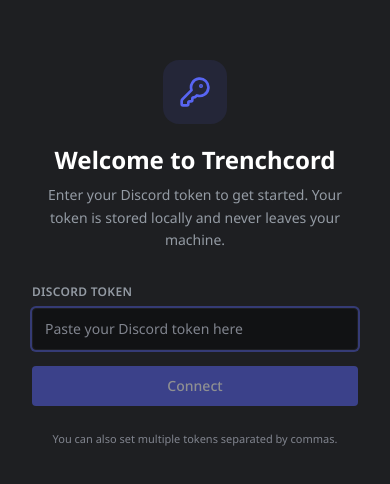
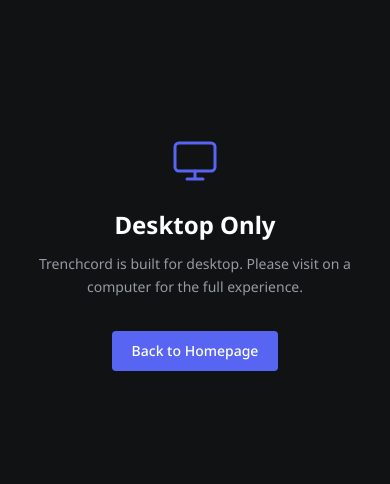
Before and after one commit to DanielHighETH/trenchcord, a React (Vite) app in the folder frontend/: page / in a window 390 px wide. Shown: the part 168-652 px from the top of the page. Built offline with nearby package versions, Linux system fonts and the light colour scheme; no server answers.

Commit message:
feat: mobile gate for demo

```diff
--- a/frontend/src/App.tsx
+++ b/frontend/src/App.tsx
@@ -1,4 +1,4 @@
-import { useEffect } from 'react';
+import { useEffect, useState } from 'react';
 import { useWebSocket } from './hooks/useWebSocket';
 import { useAppStore } from './stores/appStore';
 import Sidebar from './components/Sidebar';
@@ -9,8 +9,49 @@
 import AlertToast from './components/AlertToast';
 import TokenSetup from './components/TokenSetup';
 
+const MOBILE_BREAKPOINT = 768;
+
+function MobileGate() {
+  return (
+    <div className="fixed inset-0 z-[9999] flex flex-col items-center justify-center bg-discord-darker px-8 text-center">
+      <svg
+        width="48"
+        height="48"
+        viewBox="0 0 24 24"
+        fill="none"
+        stroke="#5865f2"
+        strokeWidth="1.5"
+        strokeLinecap="round"
+        strokeLinejoin="round"
+        className="mb-6"
+      >
+        <rect x="2" y="3" width="20" height="14" rx="2" />
+        <path d="M8 21h8M12 17v4" />
+      </svg>
+      <h1 className="text-2xl font-bold text-white mb-3">Desktop Only</h1>
+      <p className="text-discord-text-muted text-sm leading-relaxed max-w-xs">
+        Trenchcord is built for desktop. Please visit on a computer for the full experience.
+      </p>
+      <a
+        href="https://trenchcord.app"
+        className="mt-8 inline-flex items-center gap-2 px-5 py-2.5 rounded bg-discord-blurple text-white text-sm font-medium hover:bg-discord-blurple-hover transition-colors"
+      >
+        Back to Homepage
+      </a>
+    </div>
+  );
+}
+
 export default function App() {
   useWebSocket();
+
+  const [isMobile, setIsMobile] = useState(() => window.innerWidth < MOBILE_BREAKPOINT);
+
+  useEffect(() => {
+    const onResize = () => setIsMobile(window.innerWidth < MOBILE_BREAKPOINT);
+    window.addEventListener('resize', onResize);
+    return () => window.removeEventListener('resize', onResize);
+  }, []);
 
   const authStatus = useAppStore((s) => s.authStatus);
   const authLoading = useAppStore((s) => s.authLoading);
@@ -33,6 +74,10 @@
     }
   }, [authStatus?.configured, fetchRooms, fetchHistory, fetchConfig, fetchDMChannels]);
 
+  if (isMobile) {
+    return <MobileGate />;
+  }
+
   if (authLoading) {
     return (
       <div className="flex items-center justify-center h-full w-full bg-discord-dark">
```
